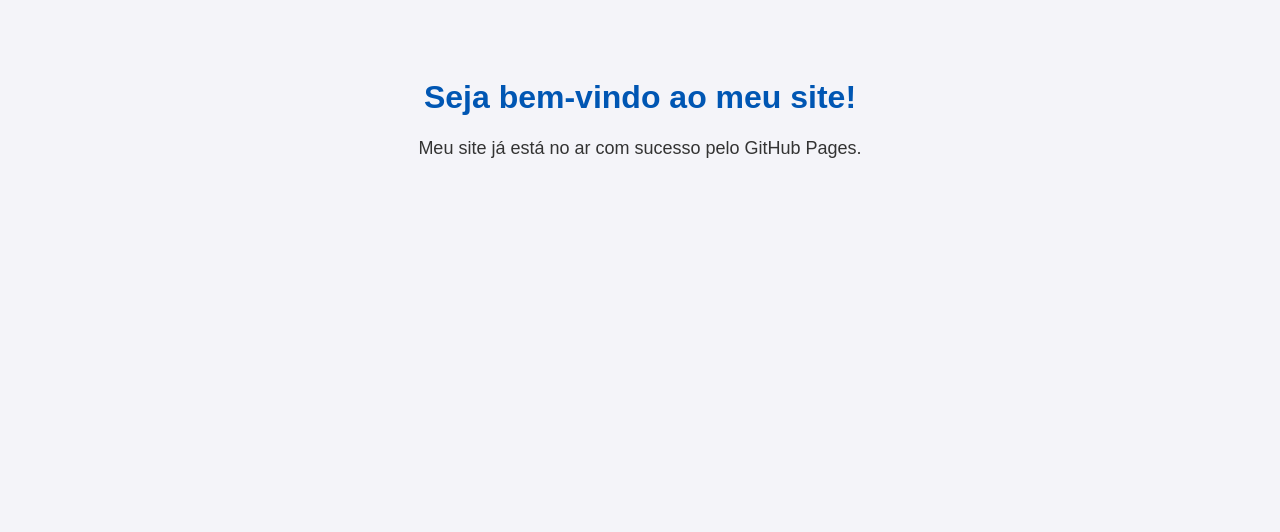
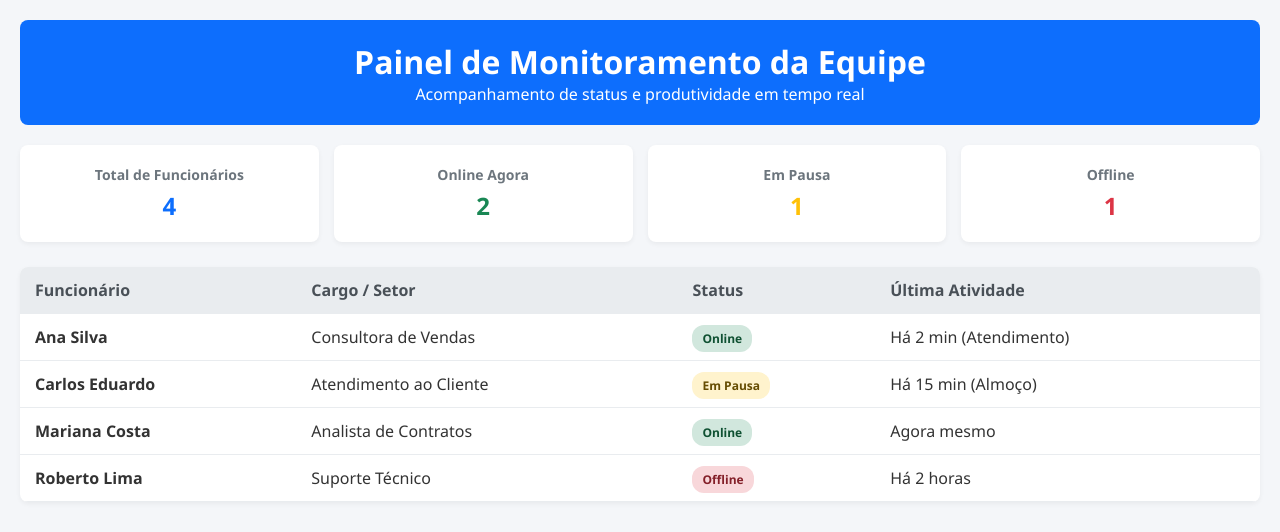
Before and after one commit to liviaandrade755890-a11y/meu-site-, a plain HTML site: page index.html in a window 1280 px wide. Drawn offline with Linux system fonts and the light colour scheme.

Commit message:
Update index.html

```diff
--- a/index.html
+++ b/index.html
@@ -3,25 +3,140 @@
 <head>
     <meta charset="UTF-8">
     <meta name="viewport" content="width=device-width, initial-scale=1.0">
-    <title>Meu Site Profissional</title>
+    <title>Painel de Monitoramento de Funcionários</title>
     <style>
+        * {
+            box-sizing: border-box;
+            margin: 0;
+            padding: 0;
+            font-family: 'Segoe UI', Tahoma, Geneva, Verdana, sans-serif;
+        }
         body {
-            font-family: Arial, sans-serif;
+            background-color: #f4f6f9;
+            color: #333;
+            padding: 20px;
+        }
+        header {
+            background-color: #0d6efd;
+            color: white;
+            padding: 20px;
+            border-radius: 8px;
+            margin-bottom: 20px;
             text-align: center;
-            background-color: #f4f4f9;
-            color: #333;
-            padding: 50px;
         }
-        h1 {
-            color: #0056b3;
+        .cards {
+            display: grid;
+            grid-template-columns: repeat(auto-fit, minmax(200px, 1fr));
+            gap: 15px;
+            margin-bottom: 25px;
         }
-        p {
-            font-size: 18px;
+        .card {
+            background: white;
+            padding: 20px;
+            border-radius: 8px;
+            box-shadow: 0 2px 5px rgba(0,0,0,0.05);
+            text-align: center;
         }
+        .card h3 {
+            font-size: 14px;
+            color: #6c757d;
+            margin-bottom: 5px;
+        }
+        .card p {
+            font-size: 24px;
+            font-weight: bold;
+            color: #0d6efd;
+        }
+        table {
+            width: 100%;
+            border-collapse: collapse;
+            background: white;
+            border-radius: 8px;
+            overflow: hidden;
+            box-shadow: 0 2px 5px rgba(0,0,0,0.05);
+        }
+        th, td {
+            padding: 12px 15px;
+            text-align: left;
+            border-bottom: 1px solid #e9ecef;
+        }
+        th {
+            background-color: #e9ecef;
+            color: #495057;
+        }
+        .badge {
+            padding: 5px 10px;
+            border-radius: 12px;
+            font-size: 12px;
+            font-weight: bold;
+        }
+        .online { background-color: #d1e7dd; color: #0f5132; }
+        .pause { background-color: #fff3cd; color: #664d03; }
+        .offline { background-color: #f8d7da; color: #842029; }
     </style>
 </head>
 <body>
-    <h1>Seja bem-vindo ao meu site!</h1>
-    <p>Meu site já está no ar com sucesso pelo GitHub Pages.</p>
+
+    <header>
+        <h1>Painel de Monitoramento da Equipe</h1>
+        <p>Acompanhamento de status e produtividade em tempo real</p>
+    </header>
+
+    <div class="cards">
+        <div class="card">
+            <h3>Total de Funcionários</h3>
+            <p>4</p>
+        </div>
+        <div class="card">
+            <h3>Online Agora</h3>
+            <p style="color: #198754;">2</p>
+        </div>
+        <div class="card">
+            <h3>Em Pausa</h3>
+            <p style="color: #ffc107;">1</p>
+        </div>
+        <div class="card">
+            <h3>Offline</h3>
+            <p style="color: #dc3545;">1</p>
+        </div>
+    </div>
+
+    <table>
+        <thead>
+            <tr>
+                <th>Funcionário</th>
+                <th>Cargo / Setor</th>
+                <th>Status</th>
+                <th>Última Atividade</th>
+            </tr>
+        </thead>
+        <tbody>
+            <tr>
+                <td><strong>Ana Silva</strong></td>
+                <td>Consultora de Vendas</td>
+                <td><span class="badge online">Online</span></td>
+                <td>Há 2 min (Atendimento)</td>
+            </tr>
+            <tr>
+                <td><strong>Carlos Eduardo</strong></td>
+                <td>Atendimento ao Cliente</td>
+                <td><span class="badge pause">Em Pausa</span></td>
+                <td>Há 15 min (Almoço)</td>
+            </tr>
+            <tr>
+                <td><strong>Mariana Costa</strong></td>
+                <td>Analista de Contratos</td>
+                <td><span class="badge online">Online</span></td>
+                <td>Agora mesmo</td>
+            </tr>
+            <tr>
+                <td><strong>Roberto Lima</strong></td>
+                <td>Suporte Técnico</td>
+                <td><span class="badge offline">Offline</span></td>
+                <td>Há 2 horas</td>
+            </tr>
+        </tbody>
+    </table>
+
 </body>
 </html>
```
